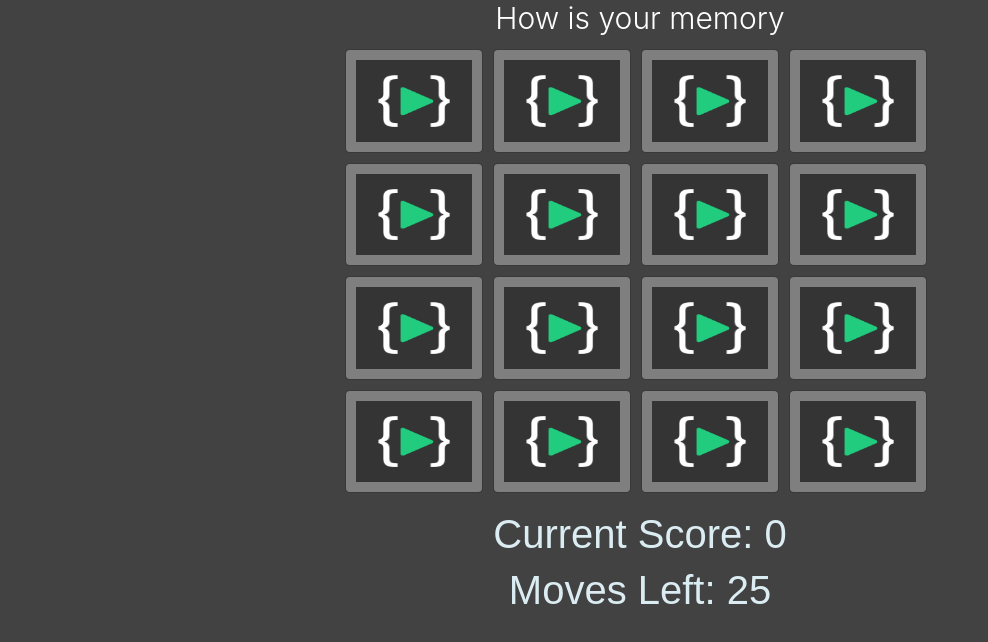
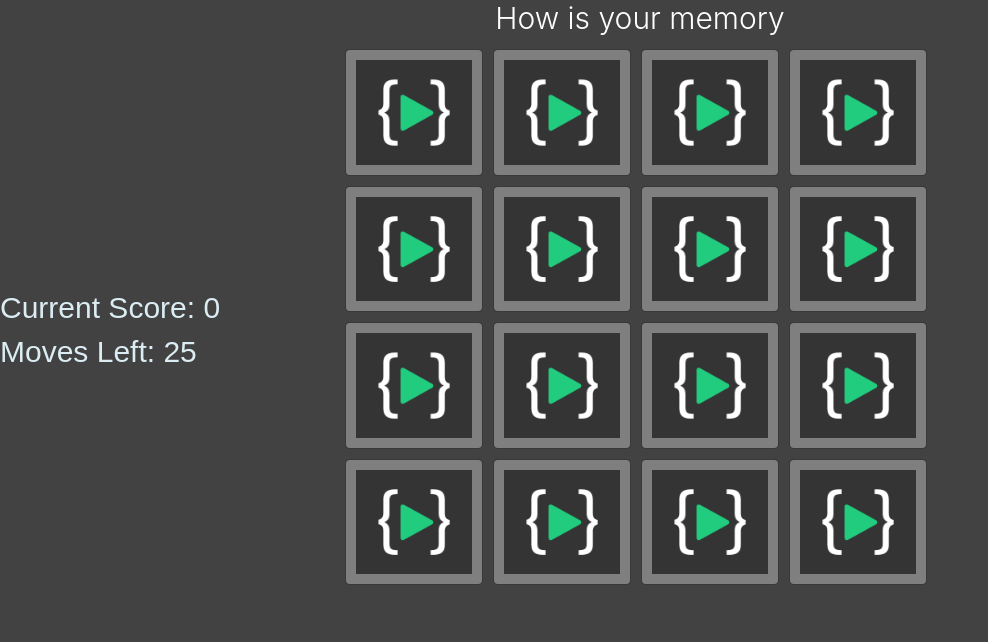
Before and after one commit to imayush18/Memory-Game, a plain HTML site: page easy.html in a window 1280 px wide. Shown: the whole page, without its empty margins (0-988 px from the left). Drawn offline with nearby package versions, Linux system fonts and the light colour scheme.

Commit message:
Update easy.css

```diff
--- a/easy.css
+++ b/easy.css
@@ -11,7 +11,7 @@ body {
 
 .gameContainer {
     width: 600px;
-    height: 450px;
+    height: 550px;
     margin: auto;
     display: flex;
     flex-wrap: wrap;
@@ -60,7 +60,12 @@ body {
 }
 
 .extradetails{
-    text-align: center;
+    margin-top: -25%;
+    /* text-align: center; */
     color: #DBEDF3;
     font-family: sans-serif;
 }
+
+h1{
+    font-size: 30px;
+}
```
